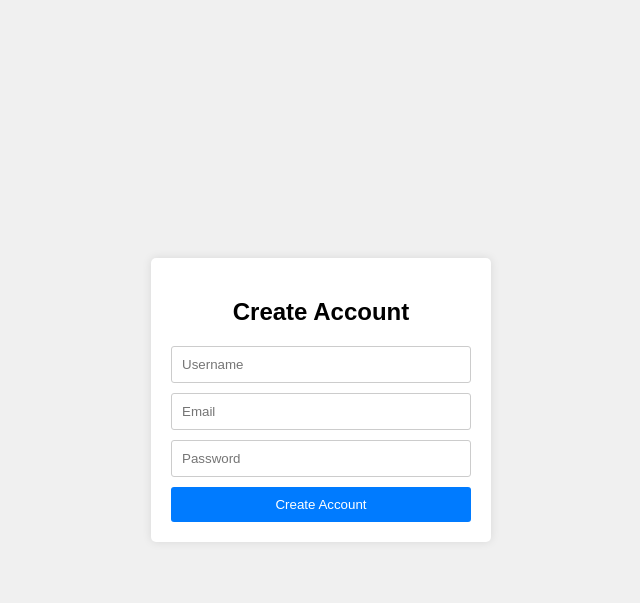
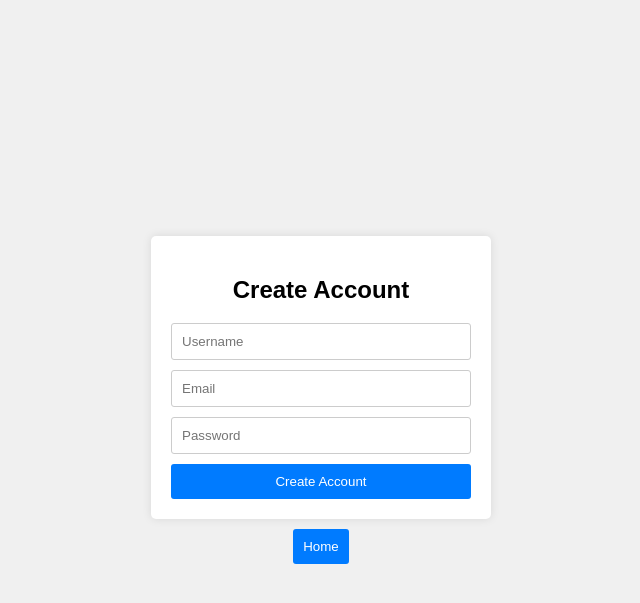
Before and after one commit to alibobi/woo-capstone, a Flask app: template secure-server/server/templates/create_account.html in a window 1280 px wide. Shown: the top 603 px of the page, without its empty margins (319-959 px from the left). Run offline with Flask 3, Linux system fonts and the light colour scheme; the template is opened without the code that fills it, so the values that code supplies are empty.

Commit message:
centered buttons :)

```diff
--- a/secure-server/server/templates/create_account.html
+++ b/secure-server/server/templates/create_account.html
@@ -14,6 +14,11 @@
             justify-content: center;
             align-items: center;
             height: 100vh;
+        }
+        .container {
+            display: flex;
+            flex-direction: column;
+            align-items: center;
         }
         .registration-container {
             background-color: #fff;
@@ -46,10 +51,26 @@
         .registration-container form button:hover {
             background-color: #0056b3;
         }
+        .centered-button {
+            text-align: center;
+            margin-top: 10px; /* Increased margin top to create more space */
+        }
+        .centered-button button {
+            padding: 10px;
+            background-color: #007bff;
+            color: #fff;
+            border: none;
+            border-radius: 3px;
+            cursor: pointer;
+        }
+        .centered-button button:hover {
+            background-color: #0056b3;
+        }
     </style>
 </head>
 <body>
 
+<div class="container">
     <div class="registration-container">
         <h2>Create Account</h2>
         <form action="register.php" method="POST">
@@ -60,5 +81,10 @@
         </form>
     </div>
 
+    <div class="centered-button">
+        <button onclick="window.location.href = 'home.html';">Home</button>
+    </div>
+</div>
+
 </body>
 </html>
```
Also changed, not shown: secure-server/server/templates/home.html (+16 -2 lines). Lines whose indentation alone changed are shown as unchanged.
